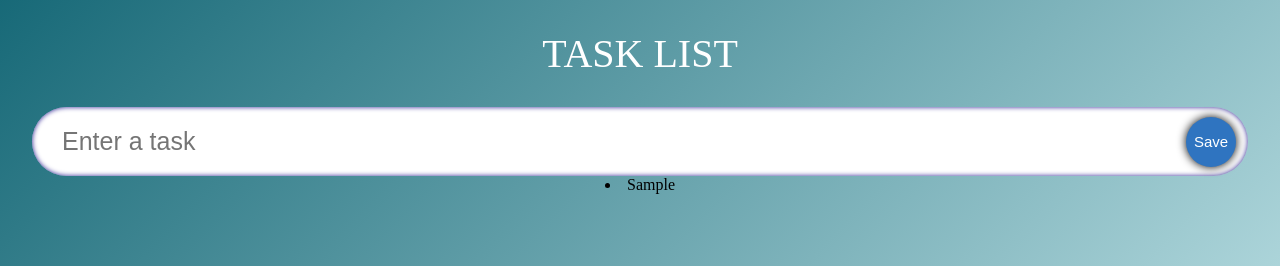
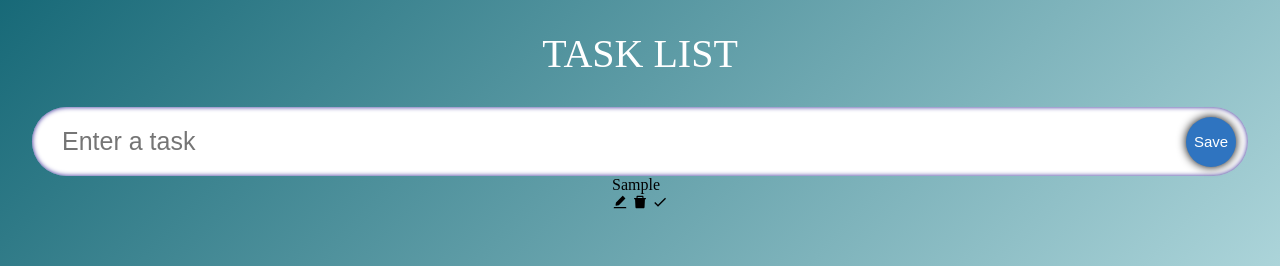
Before and after one commit to radu-bordea/ReactTypescript-todoList, a React (Create React App) app: page / in a window 1280 px wide. Both pictures are taken after typing "Sample" into the empty fields and a click on the button "Save". Shown: the top 266 px of the page. Built offline with nearby package versions, Linux system fonts and the light colour scheme; a web font is replaced by a local one.

Commit message:
create TodoList and  Card components where todos will be map in a Card component

```diff
--- a/package.json
+++ b/package.json
@@ -12,6 +12,7 @@
     "@types/react-dom": "^18.2.8",
     "react": "^18.2.0",
     "react-dom": "^18.2.0",
+    "react-icons": "^4.11.0",
     "react-scripts": "5.0.1",
     "typescript": "^4.9.5",
     "web-vitals": "^2.1.4"
--- a/src/App.tsx
+++ b/src/App.tsx
@@ -2,6 +2,7 @@
 import "./App.css";
 import InputField from "./components/InputField";
 import { Todo } from "./model";
+import TodoList from "./components/TodoList";
 
 const App: React.FC = () => {
   const [todo, setTodo] = useState<string>(""); // State for the current todo item
@@ -23,10 +24,7 @@
     <div className="App">
       <span className="heading">Task List</span>
       <InputField todo={todo} setTodo={setTodo} handleAdd={handleAdd} />
-      {/* Render the list of todos */}
-      {todos.map((t) => (
-        <li>{t.todo}</li>
-      ))}
+      <TodoList todos={todos} setTodos={setTodos}/>
     </div>
   );
 };
--- /dev/null
+++ b/src/components/Card.tsx
@@ -0,0 +1,33 @@
+import React from 'react'
+import { Todo } from '../model'
+import {AiFillEdit, AiFillDelete} from 'react-icons/ai'
+import {MdDone} from 'react-icons/md'
+
+type Props = {
+    todo: Todo, // The individual todo item to display.
+    todos:Todo[], // The list of all todo items.
+    setTodos: React.Dispatch<React.SetStateAction<Todo[]>>; // Function to update the list of todo items.
+}
+
+const Card = ({todo, todos, setTodos}: Props) => {
+  return (
+    <form className='todos__single'>
+        <span className='todos__single--text'>
+            {todo.todo} {/* Displays the text of the todo item. */}
+        </span>
+        <div>
+            <span className="icon">
+                <AiFillEdit/> {/* Icon for editing the todo item. */}
+            </span>
+            <span className="icon">
+                <AiFillDelete/> {/* Icon for deleting the todo item. */}
+            </span>
+            <span className="icon">
+                <MdDone/> {/* Icon for marking the todo item as done. */}
+            </span>
+        </div>
+    </form>
+  )
+}
+
+export default Card
--- a/src/components/InputField.tsx
+++ b/src/components/InputField.tsx
@@ -1,4 +1,4 @@
-import React from "react";
+import React, { useRef } from "react";
 import "./styles.css";
 
 // Define the expected properties for the InputField component
@@ -10,10 +10,17 @@
 
 // InputField component
 const InputField: React.FC<Props> = ({ todo, setTodo, handleAdd }) => {
+  // Create a reference to the input element
+  const inputRef = useRef<HTMLInputElement>(null);
+
   return (
-    <form className="input" onSubmit={(e) => handleAdd(e)}>
+    <form className="input" onSubmit={(e) => {
+        handleAdd(e)
+        inputRef.current?.blur()
+      }}>
       {/* Input field */}
       <input
+        ref={inputRef}
         type="input"
         value={todo}
         onChange={(e) => setTodo(e.target.value)}
--- /dev/null
+++ b/src/components/TodoList.tsx
@@ -0,0 +1,22 @@
+import React from "react"; // Importing React library
+import "./styles.css"; // Importing the styles for this component
+import { Todo } from "../model"; // Importing the Todo type from model
+import Card from "./Card"; // Importing the Card component
+
+interface Props {
+  todos: Todo[]; // List of all todo items
+  setTodos: React.Dispatch<React.SetStateAction<Todo[]>>; // Function to update the list of todo items
+}
+
+const TodoList: React.FC<Props> = ({ todos, setTodos }) => {
+  return (
+    <div className="todos"> {/* Container for the list of todo items */}
+      {todos.map((todo) => (
+        <Card todo={todo} key={todo.id} todos={todos} setTodos={setTodos} />
+        // Rendering a Card component for each todo item in the list
+      ))}
+    </div>
+  );
+};
+
+export default TodoList; // Exporting the TodoList component as the default export
--- a/src/components/styles.css
+++ b/src/components/styles.css
@@ -49,3 +49,11 @@
     transform: scale(0.8); /* Scales down the button when clicked */
     box-shadow: 0 0 5px black; /* Adds a smaller shadow effect */
 }
+
+/* Styles for a container with class 'todos' */
+.todos {
+    display: flex;
+    justify-content: space-evenly;
+    width: 90%;
+    flex-wrap: wrap;
+}
```
Also changed, not shown: 2 other files (tests, documents, lock files or other folders).
